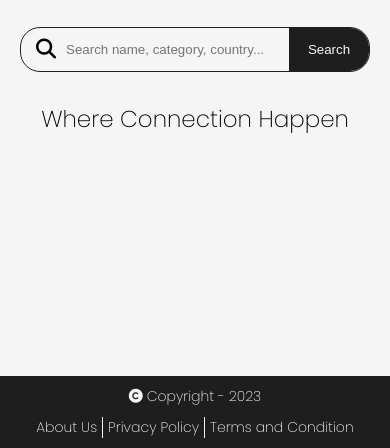
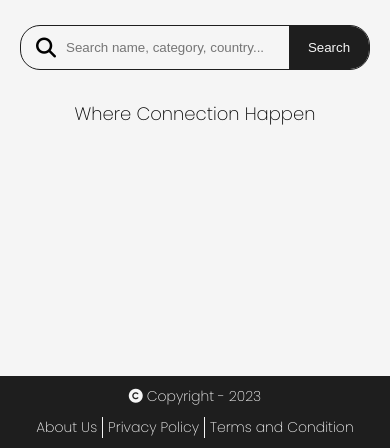
Before and after one commit to linkedivo-com/linkedivo-com-OLD, a website: page index.html in a window 390 px wide. Shown: the part 396-844 px from the top of the page. Drawn offline with Linux system fonts and the light colour scheme.

Commit message:
Update style

```diff
--- a/sass/responsive/_media-500.scss
+++ b/sass/responsive/_media-500.scss
@@ -34,6 +34,13 @@
                             img {
                                 max-width: 350px;
                             }
+                        }
+
+                        h1 {
+                            text-align: center;
+                            font-weight: 200;
+                            font-size: 18px;
+                            padding-bottom: 10px;
                         }
 
                         .search-box {
```
Also changed, not shown: resources/styles/style.css.
